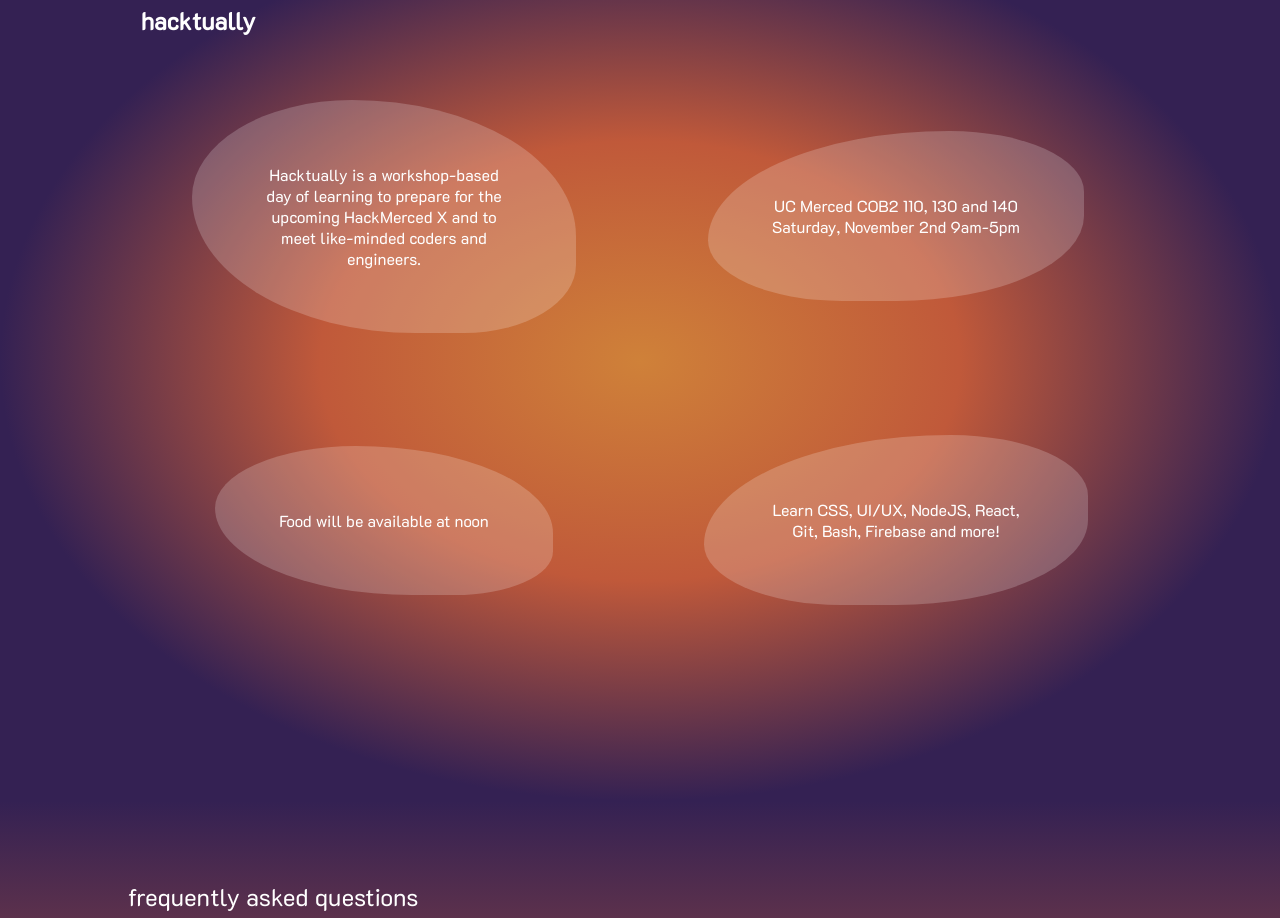
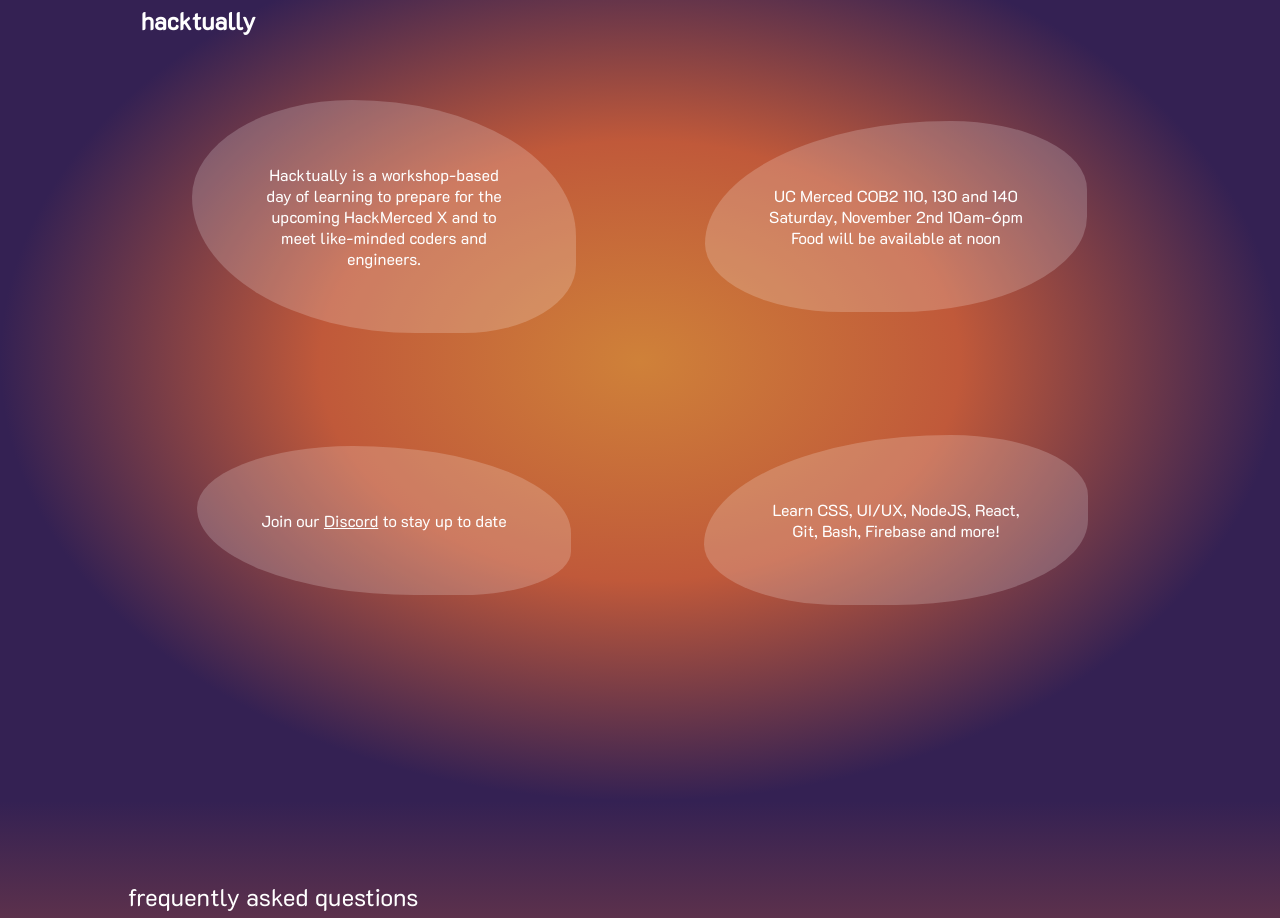
Before and after one commit to HackMerced/HackMerced-X, a React (Create React App) app: page / in a window 1280 px wide. Shown: the part 1900-2818 px from the top of the page. Built offline with nearby package versions, Linux system fonts and the light colour scheme.

Commit message:
update hours and community discord link

```diff
--- a/src/Components/Hacktually.js
+++ b/src/Components/Hacktually.js
@@ -4,8 +4,8 @@
         <h2 className ="Hacktually-title">hacktually</h2>
         <div className="Hacktually-Grid">
           <div className="Hacktually-info">Hacktually is a workshop-based day of learning to prepare for the upcoming HackMerced X and to meet like-minded coders and engineers.</div>
-          <div className="Hacktually-info">UC Merced COB2 110, 130 and 140 <br/>Saturday, November 2nd 9am-5pm</div>
-          <div className="Hacktually-info">Food will be available at noon</div>
+          <div className="Hacktually-info">UC Merced COB2 110, 130 and 140 <br/>Saturday, November 2nd 10am-6pm<br/>Food will be available at noon</div>
+          <div className="Hacktually-info">Join our <a href="https://discord.gg/ShRCuvHcYk" target="_blank" rel="noreferrer">Discord</a> to stay up to date</div>
           <div className="Hacktually-info">Learn CSS, UI/UX, NodeJS, React, Git, Bash, Firebase and more!</div>
         </div>
       </div>
```
